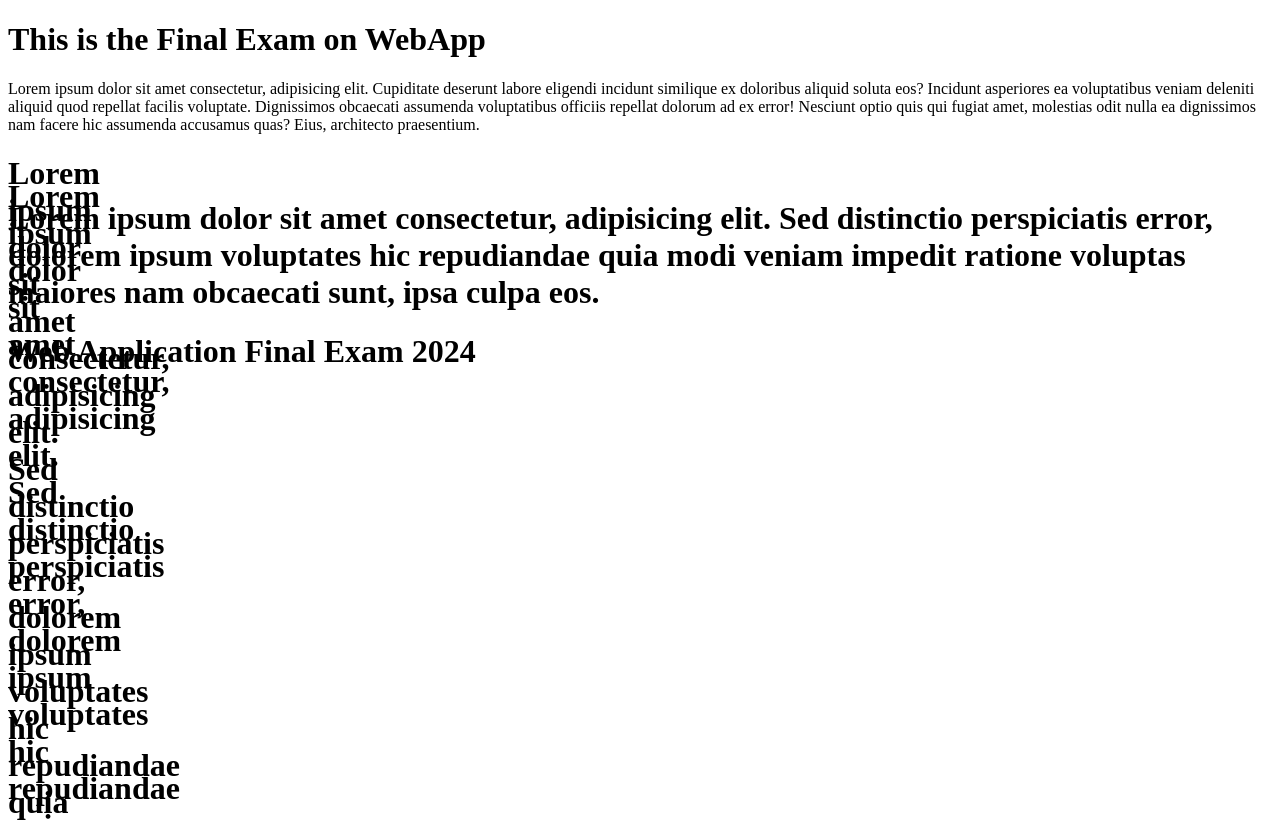
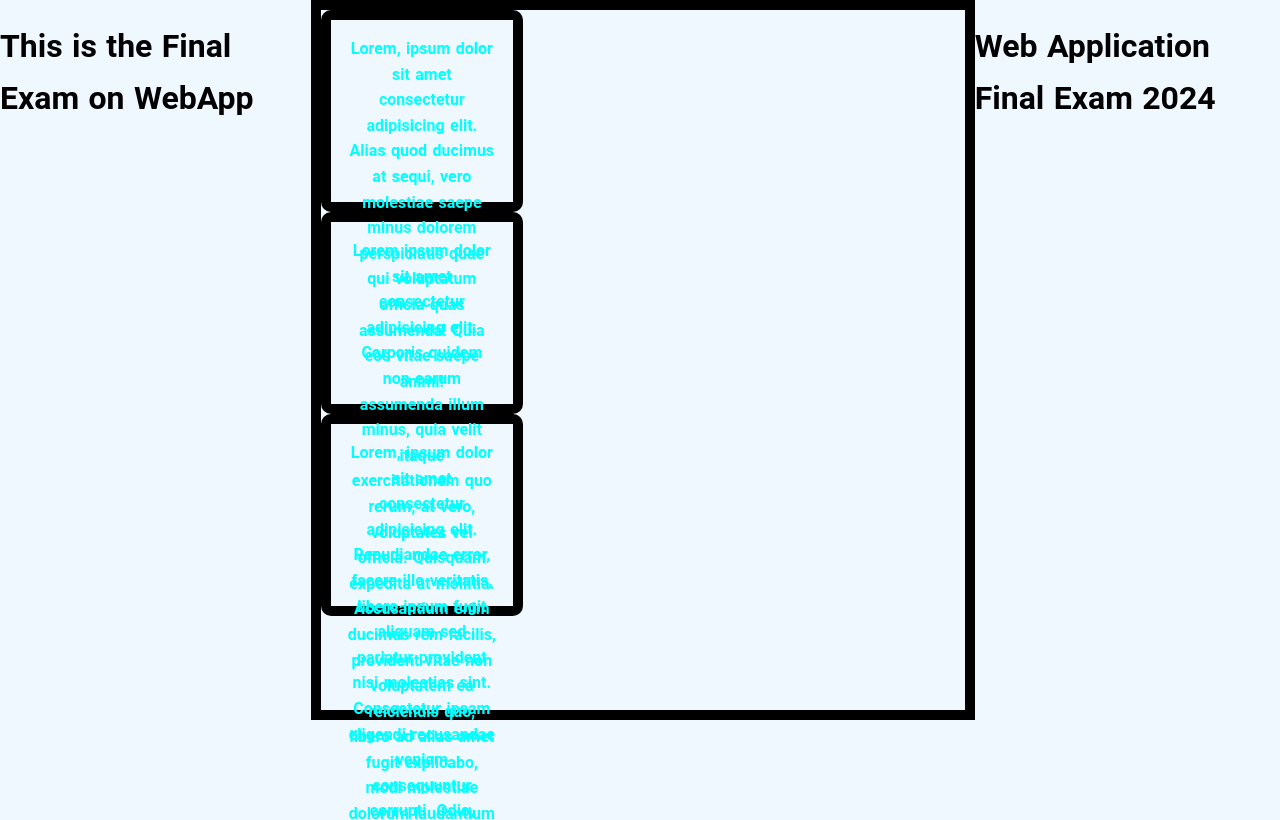
Before and after one commit to xxxEdwardxxx/12016006-WebFinalExam, a plain HTML site: page index.html in a window 1280 px wide. Shown: the top 820 px of the page. Drawn offline with Linux system fonts and the light colour scheme; files that its build step writes are made by us from their sources.

Commit message:
Queding Edward Final Exam Part2

```diff
--- /dev/null
+++ b/css/styles.css
@@ -0,0 +1,54 @@
+body{
+    margin: 0;
+    padding: 0;
+    line-height: 1.6;
+    word-spacing: 1.4px;
+    font-family: 'Roboto', sans-serif;
+    color: black;
+    background-color: aliceblue;
+    display: flex;
+    justify-content: center;
+    height: 100vh;
+}
+
+.container{
+    width: 80%;
+    height: 700px;
+    margin: 0 auto;
+    border: 10px solid black;
+
+}
+.item1{
+
+    width: 150px;
+    height: 150px;
+    background-color: aliceblue;
+    padding: 1em;
+    font-weight: 700;
+    color: aqua;
+    text-align: center;
+    border: 10px solid black;
+    border-radius: 10px;
+}
+.item2{
+    width: 150px;
+    height: 150px;
+    background-color: aliceblue;
+    padding: 1em;
+    font-weight: 700;
+    color: aqua;
+    text-align: center;
+    border: 10px solid black;
+    border-radius: 10px;
+}
+.item3{
+    width: 150px;
+    height: 150px;
+    background-color: aliceblue;
+    padding: 1em;
+    font-weight: 700;
+    color: aqua;
+    text-align: center;
+    border: 10px solid black;
+    border-radius: 10px;
+}
--- a/index.html
+++ b/index.html
@@ -10,19 +10,15 @@
     <header class="header">
         <h1>This is the Final Exam on WebApp</h1>
     </header>
-    <div class="container">
-        <p>Lorem ipsum dolor sit amet consectetur, adipisicing elit. Cupiditate deserunt labore eligendi incidunt similique ex doloribus aliquid soluta eos? Incidunt asperiores ea voluptatibus veniam deleniti aliquid quod repellat facilis voluptate.
-        Dignissimos obcaecati assumenda voluptatibus officiis repellat dolorum ad ex error! Nesciunt optio quis qui fugiat amet, molestias odit nulla ea dignissimos nam facere hic assumenda accusamus quas? Eius, architecto praesentium.</p>
-    </div>
-    <div class="item1">
-        <h1>Lorem ipsum dolor sit amet consectetur, adipisicing elit. Sed distinctio perspiciatis error, dolorem ipsum voluptates hic repudiandae quia modi veniam impedit ratione voluptas maiores nam obcaecati sunt, ipsa culpa eos.</h1>
-    </div>
-    <div class="item2">
-        <h1>Lorem ipsum dolor sit amet consectetur, adipisicing elit. Sed distinctio perspiciatis error, dolorem ipsum voluptates hic repudiandae quia modi veniam impedit ratione voluptas maiores nam obcaecati sunt, ipsa culpa eos.</h1>
-    </div>
-    <div class="item3">
-        <h1>Lorem ipsum dolor sit amet consectetur, adipisicing elit. Sed distinctio perspiciatis error, dolorem ipsum voluptates hic repudiandae quia modi veniam impedit ratione voluptas maiores nam obcaecati sunt, ipsa culpa eos.</h1>
-    </div>
+    <body>
+        <div class="container">
+            <div class="item1">Lorem, ipsum dolor sit amet consectetur adipisicing elit. Alias quod ducimus at sequi, vero molestiae saepe minus dolorem perspiciatis quae qui voluptatum officia quas assumenda! Quia eos vitae saepe animi!</div>
+            <div class="item2">Lorem ipsum dolor sit amet consectetur adipisicing elit. Corporis quidem non earum assumenda illum minus, quia velit itaque exercitationem quo rerum, at vero, voluptates vel officia. Quisquam expedita at mollitia.
+            Accusantium enim ducimus rem facilis, provident vitae non voluptatem ea reiciendis quo, libero ad alias amet fugit explicabo, modi molestiae dolorum laudantium ullam. Nostrum quibusdam sapiente, culpa dolorem nihil eligendi.</div>
+            <div class="item3">Lorem, ipsum dolor sit amet consectetur adipisicing elit. Repudiandae error, facere illo veritatis, libero ipsum fugit aliquam sed pariatur provident nisi molestias sint. Consectetur ipsam eligendi recusandae veniam consequuntur corrupti.
+            Odio, quisquam architecto. Omnis recusandae pariatur hic voluptas nobis nihil voluptatem. Perspiciatis iure sequi quisquam doloremque, culpa et ad voluptas, quod sunt explicabo aliquam accusamus repellat inventore aliquid pariatur quos.
+            Fuga magnam distinctio dolore atque? Fugiat incidunt repudiandae natus quibusdam esse reprehenderit consectetur accusantium impedit similique quas laborum rerum labore illo, eos nulla mollitia totam inventore distinctio, autem id. Quas!</div>
+        </div>
 
 <footer class="footer">
     <h1>Web Application Final Exam 2024</h1>
--- a/styles.css
+++ /dev/null
@@ -1,16 +0,0 @@
-.container{
-
-    border: 1px;
-    flex-direction: column;
-
-}
-.item1{
-
-    height: 1px;
-    width: 1px;
-    font-style: 'sansserif', 'arial';
-}
-.item2{
-    height: 1px;
-    width: 1px;
-}
```
